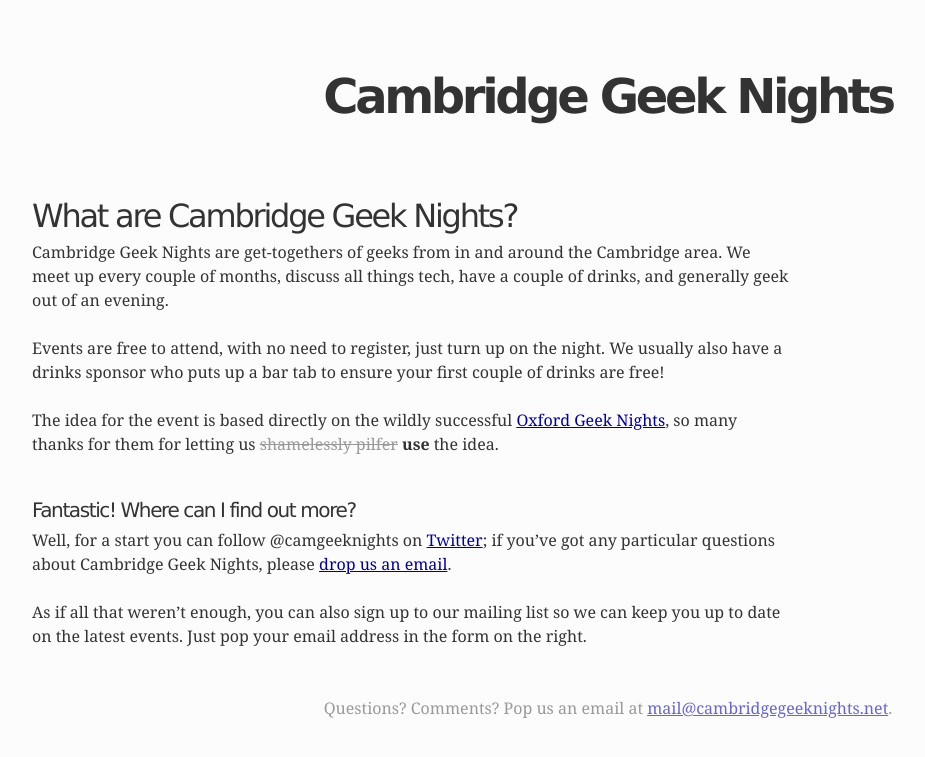
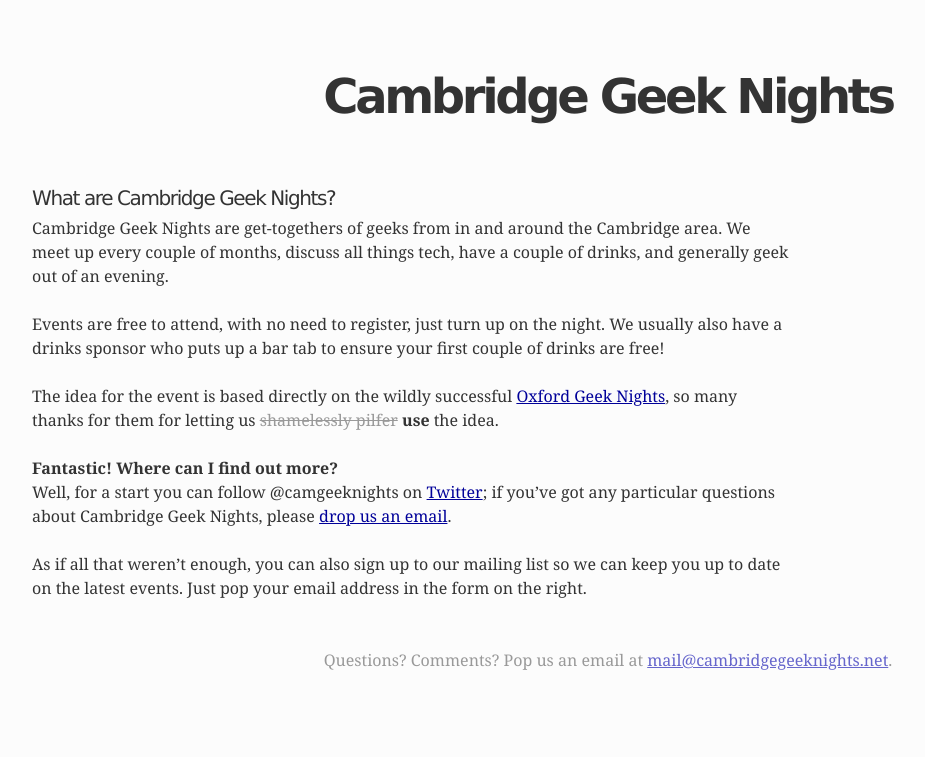
Before and after one commit to cambridgegeeknights/cambridgegeeknights.github.io, a Jekyll site: the page built from index.html, in a window 1280 px wide. Shown: the top 757 px of the page, without its empty margins (32-957 px from the left). Built offline with Jekyll 4.4.1, drawn with Linux system fonts in a browser that asks for light colours; Markdown is read by kramdown in place of the engine named in the settings.

```diff
--- a/_includes/about.markdown
+++ b/_includes/about.markdown
@@ -1,4 +1,4 @@
-# What are Cambridge Geek Nights?
+## What are Cambridge Geek Nights?
 
 Cambridge Geek Nights are get-togethers of geeks from in and around the Cambridge area. We meet up every couple of months, discuss all things tech, have a couple of drinks, and generally geek out of an evening.
 
@@ -6,7 +6,7 @@ Events are free to attend, with no need to register, just turn up on the night.
 
 The idea for the event is based directly on the wildly successful [Oxford Geek Nights](http://oxford.geeknights.net), so many thanks for them for letting us <del>shamelessly pilfer</del> <ins>use</ins> the idea.
 
-## Fantastic! Where can I find out more?
+### Fantastic! Where can I find out more?
 
 Well, for a start you can follow @camgeeknights on [Twitter](http://twitter.com/camgeeknights); if you’ve got any particular questions about Cambridge Geek Nights, please [drop us an email](mailto:mail@cambridgegeeknights.net).
 
```
